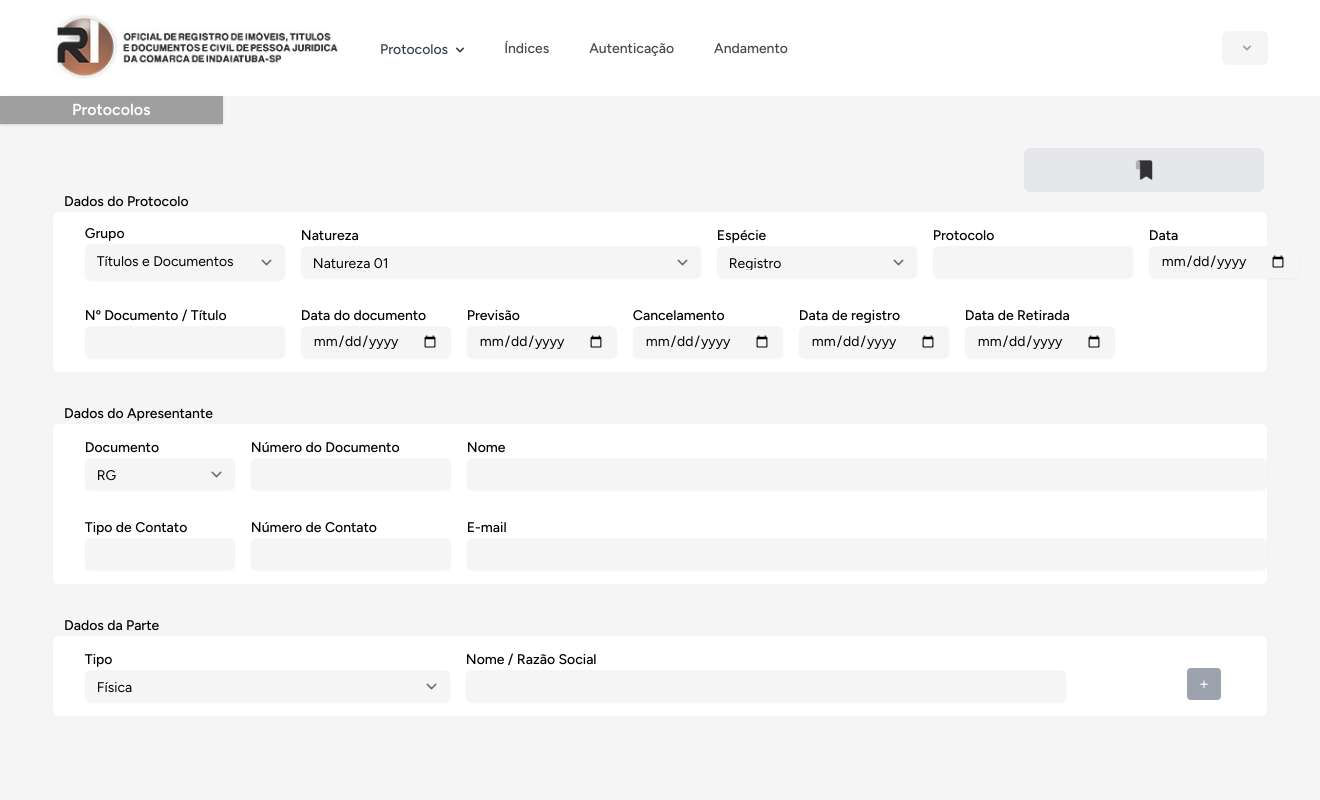
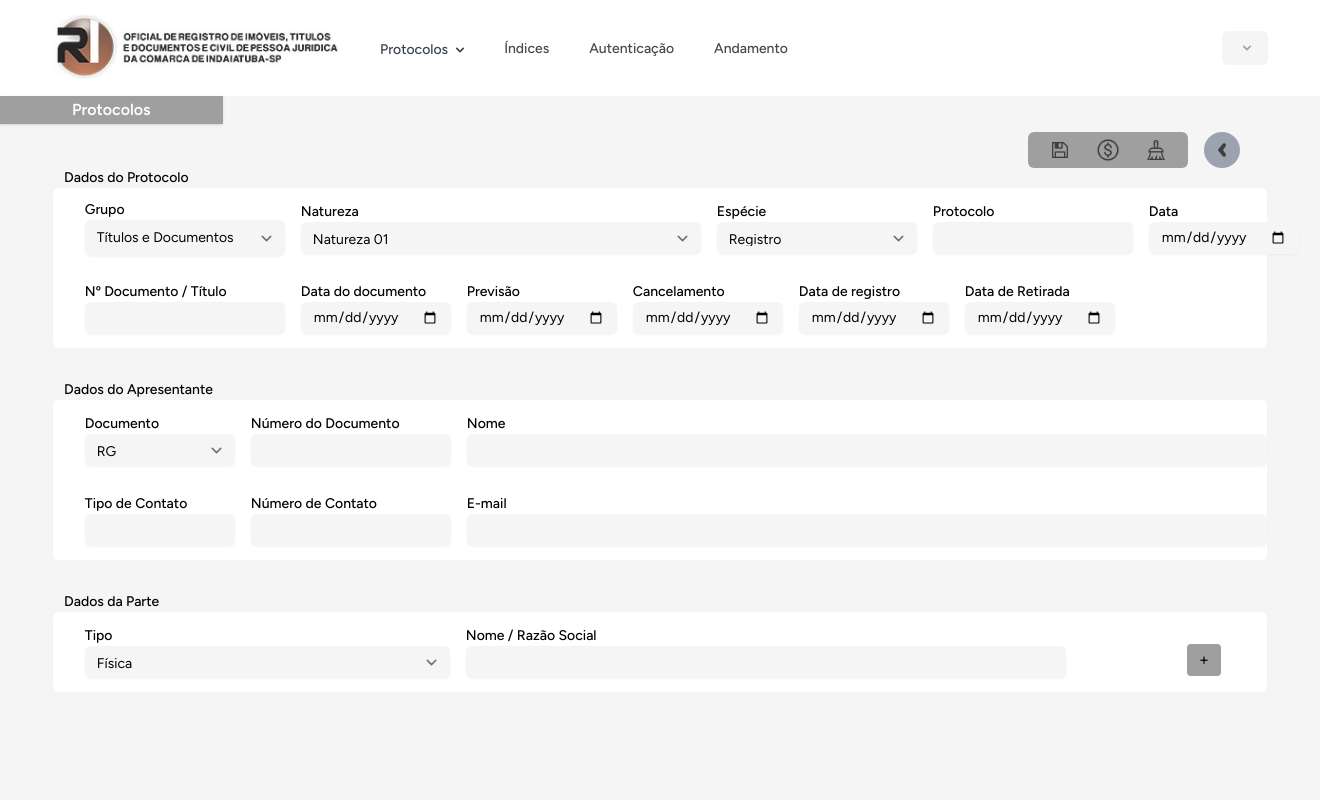
Before and after one commit to cfrans/Projeto-Integrador-FatecID, a Laravel app: page /protocolos in a window 1320 px wide. Run offline with Laravel 12, Linux system fonts and the light colour scheme; the visitor is signed in with stand-in values (Sample User, id 1); style sheets or scripts are compiled from the project's sources.

Commit message:
Finalização da criação dos botões e ajustes de cor na página de protocolos

```diff
--- a/cartorio/resources/views/protocolos/index.blade.php
+++ b/cartorio/resources/views/protocolos/index.blade.php
@@ -15,13 +15,31 @@
         </h2>
     </x-slot>
 
-    <div class="w-full flex">
-  <div class="w-60 h-11 bg-gray-200 rounded-md mt-6 ml-auto mr-14 flex items-center justify-center">
-    <button class=" w-12 h-12 flex items-center justify-center">
-      <img src="{{ asset('images/salvar.png') }}" alt="Salvar" class="w-6 h-6" />
-    </button>
-  </div>
+
+<div class="flex items-center gap-4 mt-2 w-full mr-14">
+    <!-- Conjunto de botões -->
+    <div class="w-40 h-9 bg-[#9f9f9f] rounded-md flex items-center justify-around px-2 ml-auto">
+        <button class="w-10 h-10 flex items-center justify-center ">
+            <img src="{{ asset('images/Salvar.png') }}" alt="Salvar" class="w-4 h-4" />
+        </button>
+
+        <button class="w-10 h-10 flex items-center justify-center">
+            <img src="{{ asset('images/Dinheiro.png') }}" alt="Dinheiro" class="w-6 h-6" />
+        </button>
+
+        <button class="w-10 h-10 flex items-center justify-center">
+            <img src="{{ asset('images/Limpar.png') }}" alt="Limpar" class="w-5 h-5" />
+        </button>
+    </div>
+
+    <!-- Botão voltar -->
+    <div class="w-9 h-9 bg-gray-400 rounded-full flex items-center justify-around px-2 ml-90 mr-20">
+        <button class="w-10 h-10 flex items-center justify-center">
+            <img src="{{ asset('images/Voltar.png') }}" alt="Salvar" class="w-4 h-4" />
+        </button>
+    </div>
 </div>
+
 
     {{-- TODO: Criar o endpoint para o formulario --}}
     <form action="/endpoint" method="post">
@@ -258,7 +276,7 @@
             </div>
         </div>
 
-        <x-input-label for="protocolo_grupo" class="ml-16 mt-8">
+        <x-input-label for="protocolo_grupo" class="ml-16 mt-8 -gmb-2">
                         Dados da Parte
                     </x-input-label>
 
@@ -293,7 +311,7 @@
 
             <!-- Botão adicionar -->
             <div class="w-[85%] mx-auto -mt-12 text-right">
-            <button type="button" id="parte_adicionar" class="bg-gray-400 text-white px-3 py-1 rounded hover:bg-blue-600">+</button>
+            <button type="button" id="parte_adicionar" class="bg-[#9f9f9f] text-black px-3 py-1 rounded hover:bg-blue-600">+</button>
             </div>
 
         </div>
```
Also changed, not shown: cartorio/public/images/Caixa.png (added), cartorio/public/images/Dinheiro.png (added), cartorio/public/images/Limpar.png (added), cartorio/public/images/Voltar.png (added), cartorio/public/images/salvar.png.
